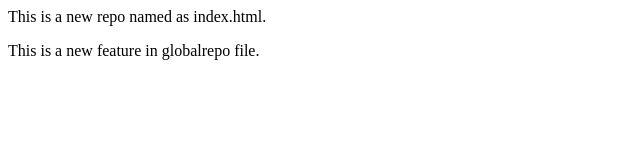
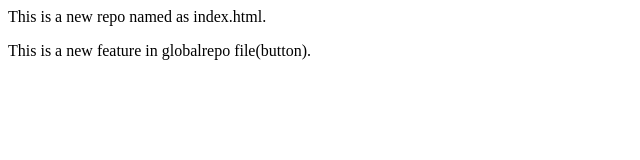
Before and after one commit to AqsaImranblogger/global-repo, a plain HTML site: page index.html in a window 1280 px wide. Shown: the full height of the page, 0-640 px from the left. Drawn offline with Linux system fonts and the light colour scheme.

```diff
--- a/index.html
+++ b/index.html
@@ -1,2 +1,2 @@
 <p>This is a new repo named as index.html.</p>
-<p>This is a new feature in globalrepo file.</p>
+<p>This is a new feature in globalrepo file(button).</p>
```
